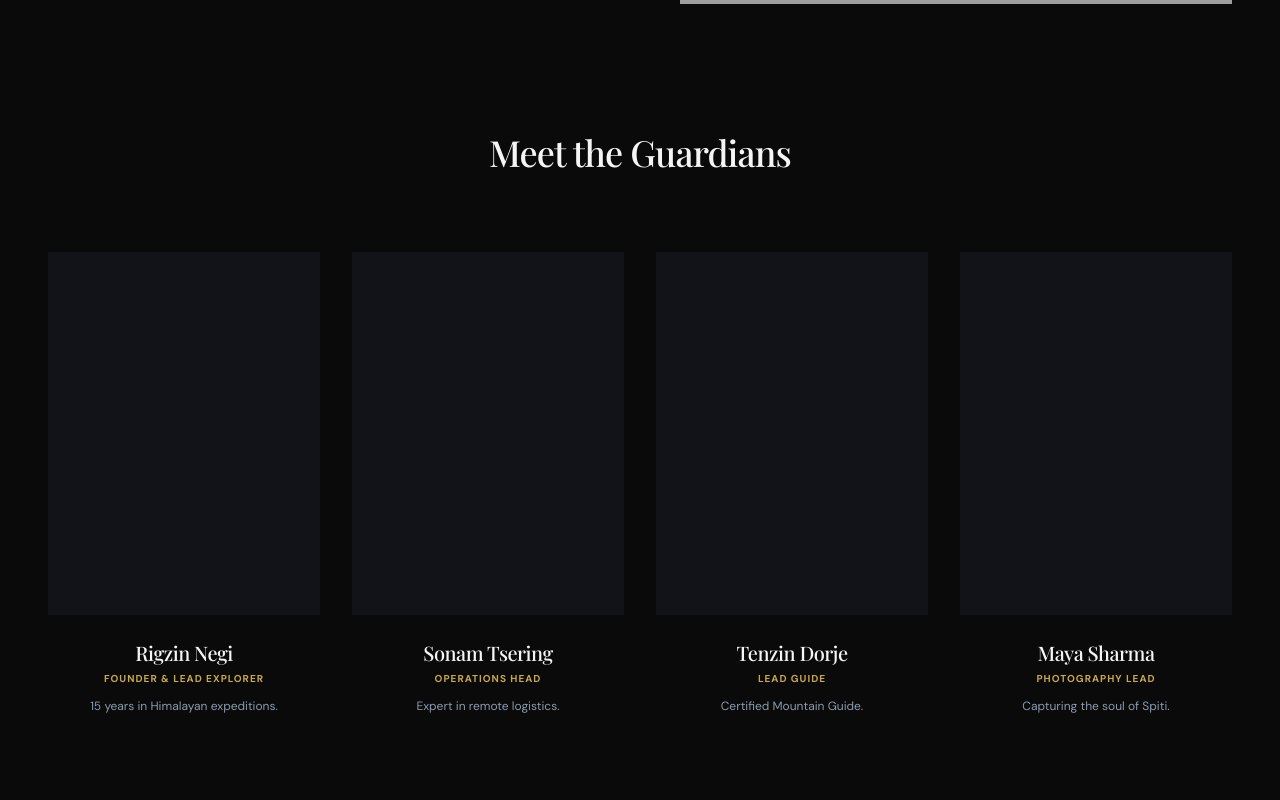
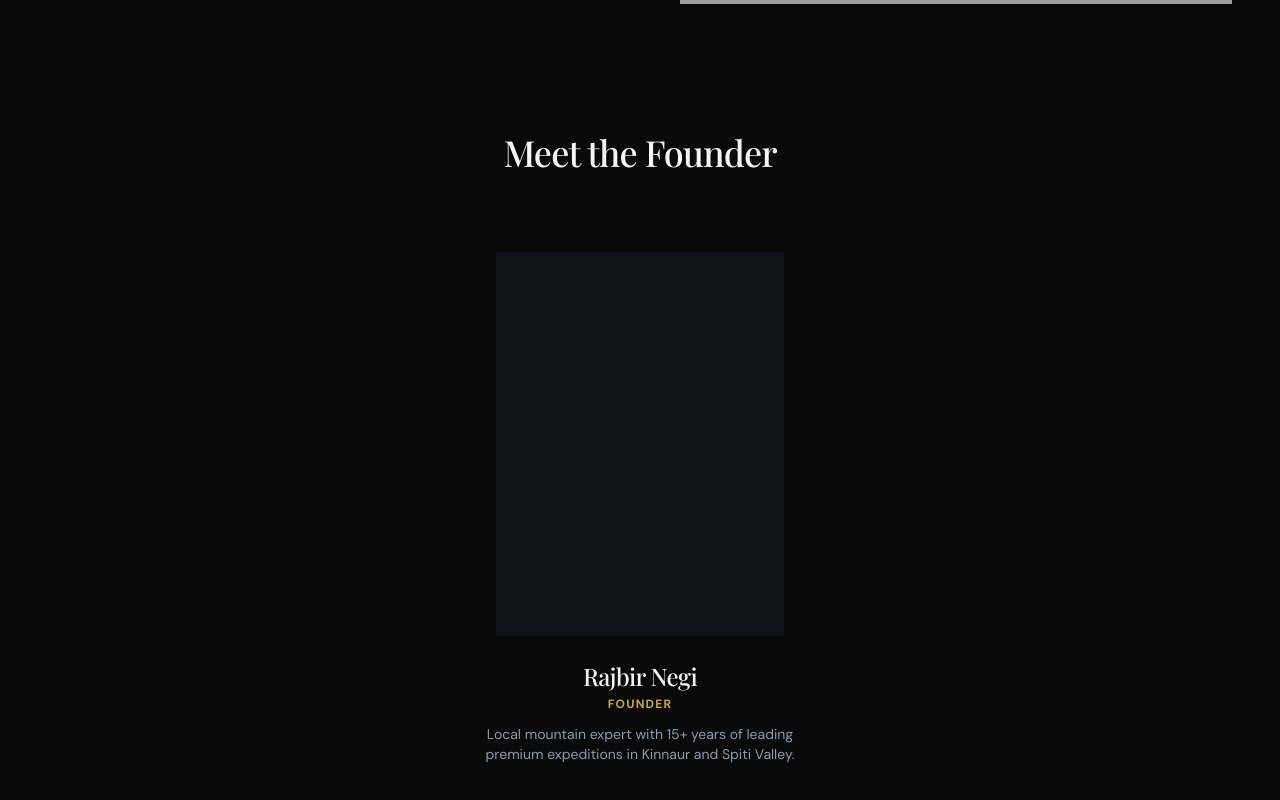
Before and after one commit to coder911i/baspa-tours-and-travels, a Next.js app: page /about in a window 1280 px wide. Shown: the part 1108-1908 px from the top of the page. Built offline with nearby package versions, Linux system fonts and the light colour scheme; grey boxes are pictures that could not be loaded; a web font is replaced by a local one.

Commit message:
feat: replace team section with single founder Rajbir Negi

```diff
--- a/src/app/(routes)/about/page.tsx
+++ b/src/app/(routes)/about/page.tsx
@@ -65,23 +65,16 @@ export default function AboutPage() {
 
         {/* Team */}
         <div className="mb-32">
-          <h2 className="text-center text-4xl font-display text-snow mb-20">Meet the Guardians</h2>
-          <div className="grid grid-cols-1 md:grid-cols-2 lg:grid-cols-4 gap-8">
-            {[
-              { name: 'Rigzin Negi', role: 'Founder & Lead Explorer', desc: '15 years in Himalayan expeditions.' },
-              { name: 'Sonam Tsering', role: 'Operations Head', desc: 'Expert in remote logistics.' },
-              { name: 'Tenzin Dorje', role: 'Lead Guide', desc: 'Certified Mountain Guide.' },
-              { name: 'Maya Sharma', role: 'Photography Lead', desc: 'Capturing the soul of Spiti.' },
-            ].map((member, i) => (
-              <div key={i} className="text-center group">
-                <div className="relative aspect-[3/4] mb-6 overflow-hidden bg-charcoal">
-                   <div className="absolute inset-0 bg-gold/10 opacity-0 group-hover:opacity-100 transition-opacity" />
-                </div>
-                <h4 className="text-xl font-display text-snow mb-1 group-hover:text-gold transition-colors">{member.name}</h4>
-                <p className="text-gold text-[10px] uppercase tracking-widest font-bold mb-3">{member.role}</p>
-                <p className="text-text-muted text-xs px-4">{member.desc}</p>
+          <h2 className="text-center text-4xl font-display text-snow mb-20">Meet the Founder</h2>
+          <div className="flex justify-center">
+            <div className="text-center group max-w-sm">
+              <div className="relative aspect-[3/4] w-72 mb-6 overflow-hidden bg-charcoal mx-auto">
+                 <div className="absolute inset-0 bg-gold/10 opacity-0 group-hover:opacity-100 transition-opacity" />
               </div>
-            ))}
+              <h4 className="text-2xl font-display text-snow mb-1 group-hover:text-gold transition-colors">Rajbir Negi</h4>
+              <p className="text-gold text-xs uppercase tracking-widest font-bold mb-3">Founder</p>
+              <p className="text-text-muted text-sm px-4">Local mountain expert with 15+ years of leading premium expeditions in Kinnaur and Spiti Valley.</p>
+            </div>
           </div>
         </div>
       </section>
```
